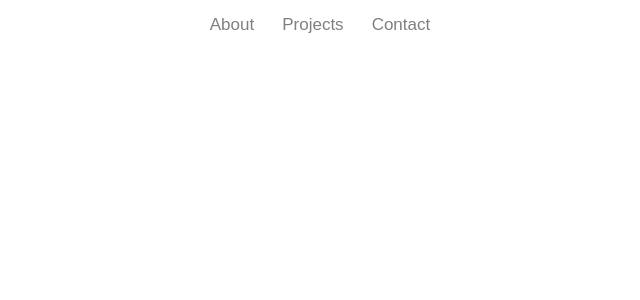
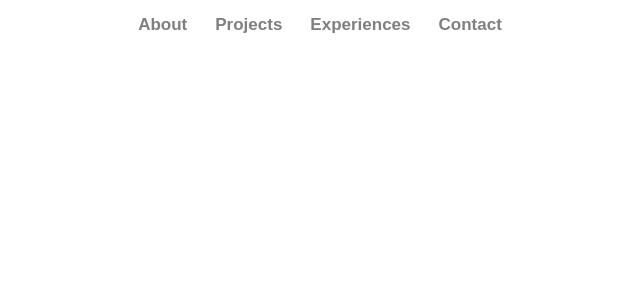
Before and after one commit to MarwanAhmedElAbhar/my-portfolio, a Nuxt app: page / in a window 1280 px wide. Shown: the top 300 px of the page, without its empty margins (320-960 px from the left). Built offline with nearby package versions, Linux system fonts and the light colour scheme.

Commit message:
replace anchor tags with nuxtlink

```diff
--- a/layouts/default.vue
+++ b/layouts/default.vue
@@ -3,9 +3,10 @@
     <header>
       <nav>
         <ul class="d-flex justify-content-center">
-          <li><a href="">About</a></li>
-          <li><a href="">Projects</a></li>
-          <li><a href="">Contact</a></li>
+          <li><NuxtLink to="#about">About</NuxtLink></li>
+          <li><NuxtLink to="#projects">Projects</NuxtLink></li>
+          <li><NuxtLink to="#experiences">Experiences</NuxtLink></li>
+          <li><NuxtLink to="#contact">Contact</NuxtLink></li>
         </ul>
       </nav>
     </header>
@@ -28,6 +29,7 @@ nav
     padding: 15px
     li
       font-size: 17px
+      font-weight: bold
       a
         color: rgba(0,0,0,.5)
         text-decoration: none
```
Lines whose indentation alone changed are shown as unchanged.
